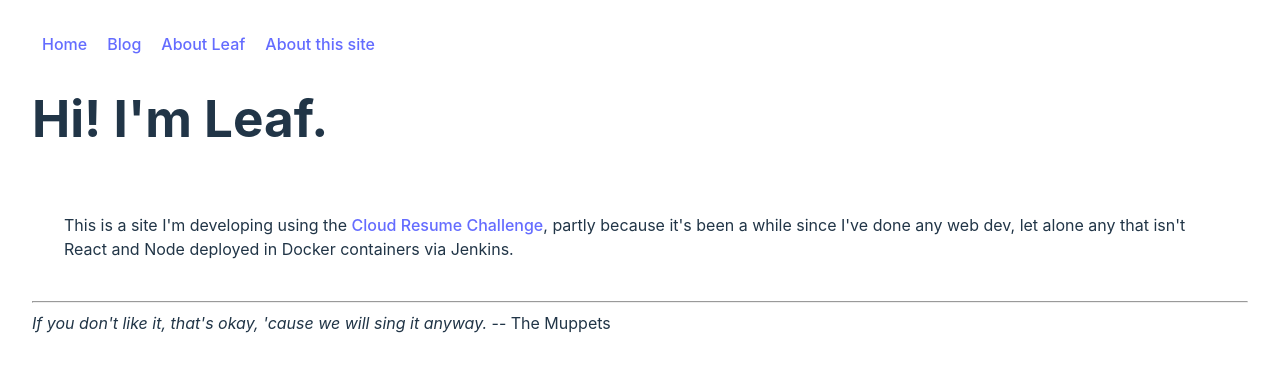
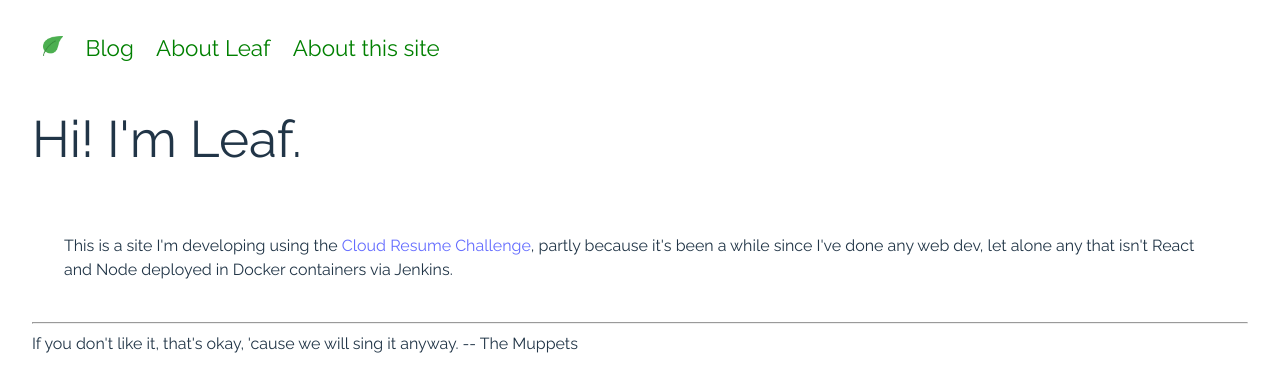
Before and after one commit to bouncingleaf/developerleaf, a React (Vite) app: page / in a window 1280 px wide. Shown: the top 392 px of the page. Built offline with nearby package versions, Linux system fonts and the light colour scheme.

Commit message:
Add logo, change font, update navbar

```diff
--- a/src/Home/Home.tsx
+++ b/src/Home/Home.tsx
@@ -4,6 +4,7 @@ function Home() {
 
   return (
     <>
+      <h1>Hi! I'm Leaf.</h1>
       <div className='card'>
         This is a site I'm developing using the <a href="cloudresumechallenge.dev">Cloud Resume Challenge</a>,
         partly because it's been a while since I've done any web dev, let alone any that isn't React and Node
--- a/src/Nav/Nav.css
+++ b/src/Nav/Nav.css
@@ -1,10 +1,16 @@
 .navbar {
+  font-size: 1.4em;
   list-style-type: none;
   margin: 0;
   padding: 0;
+  padding-bottom: 0.5em;
 }
 
-.navbar li {
-  display: inline;
-  padding: 10px;
+.navbar a {
+  padding: 0.5em;
+  color: green;
 }
+
+.navbar a.active {
+  color: lightgreen;
+}
--- a/src/Nav/Nav.tsx
+++ b/src/Nav/Nav.tsx
@@ -1,14 +1,15 @@
-import { Link } from 'react-router-dom';
+import { NavLink } from 'react-router-dom';
+import leaf from '../assets/leaf2.png'
 import './Nav.css'
 
 const Nav = () => (
   <div>
-    <ul className='navbar'>
-      <li><Link to="/">Home</Link></li>
-      <li><Link to="/blog">Blog</Link></li>
-      <li><Link to="/about">About Leaf</Link></li>
-      <li><Link to="/tech">About this site</Link></li>
-    </ul>
+    <nav className='navbar'>
+      <NavLink to="/"><img src={leaf} width="20" alt="leaf" /></NavLink>
+      <NavLink to="/blog">Blog</NavLink>
+      <NavLink to="/about">About Leaf</NavLink>
+      <NavLink to="/tech">About this site</NavLink>
+    </nav>
   </div>
 );
 
--- a/src/Root.tsx
+++ b/src/Root.tsx
@@ -11,7 +11,6 @@ function Root() {
   return (
     <>
       <Nav />
-      <h1>Hi! I'm Leaf.</h1>
       <Outlet />
       <Footer />
     </>
--- a/src/index.css
+++ b/src/index.css
@@ -1,5 +1,7 @@
+@import url('https://fonts.googleapis.com/css2?family=Raleway&display=swap');
+
 :root {
-  font-family: Inter, system-ui, Avenir, Helvetica, Arial, sans-serif;
+  font-family: Raleway, Inter, system-ui, Avenir, Helvetica, Arial, sans-serif;
   line-height: 1.5;
   font-weight: 400;
 
```
Also changed, not shown: src/assets/leaf.png (added), src/assets/leaf2.png (added).
